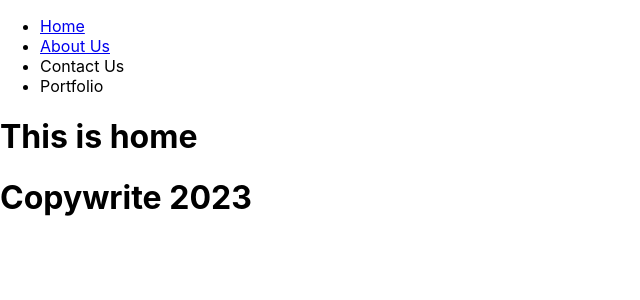
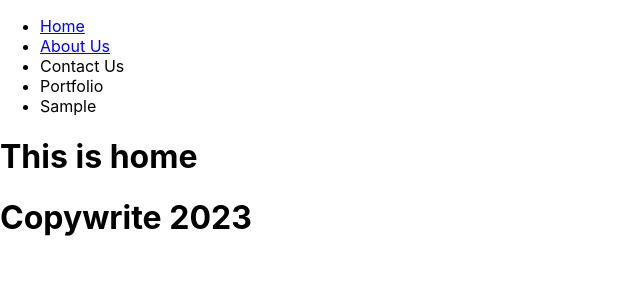
Before and after one commit to cruz-jerwin15/collaborate_test, a React (Create React App) app in the folder my-app-fe/: page / in a window 1280 px wide. Shown: the top 300 px of the page, without its empty margins (0-640 px from the left). Built offline with nearby package versions, Linux system fonts and the light colour scheme.

Commit message:
Add new feature

```diff
--- a/my-app-fe/src/components/Header/Header.js
+++ b/my-app-fe/src/components/Header/Header.js
@@ -11,6 +11,7 @@ function Header() {
                 <li><Link to="about-us">About Us</Link></li>
                 <li>Contact Us</li>
                 <li>Portfolio</li>
+                <li>Sample</li>
             </ul>
         </>
     );
```
